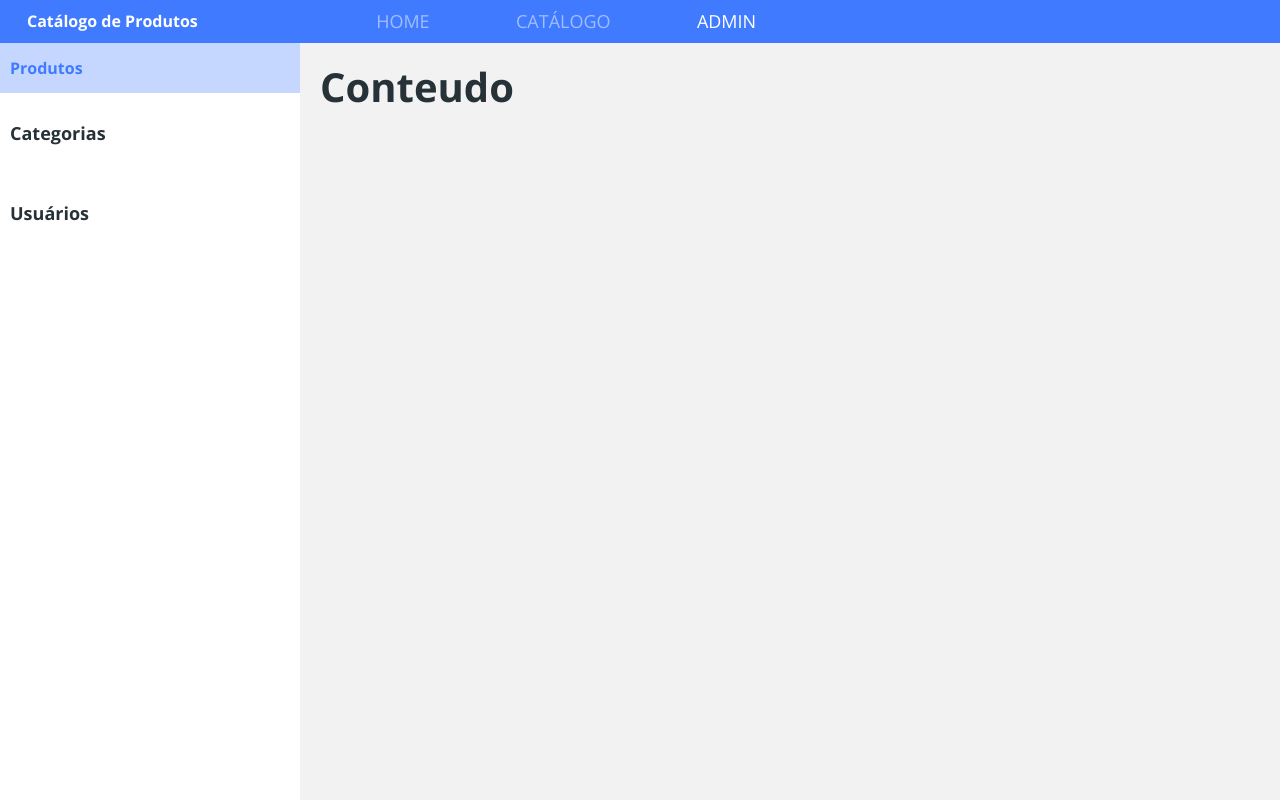
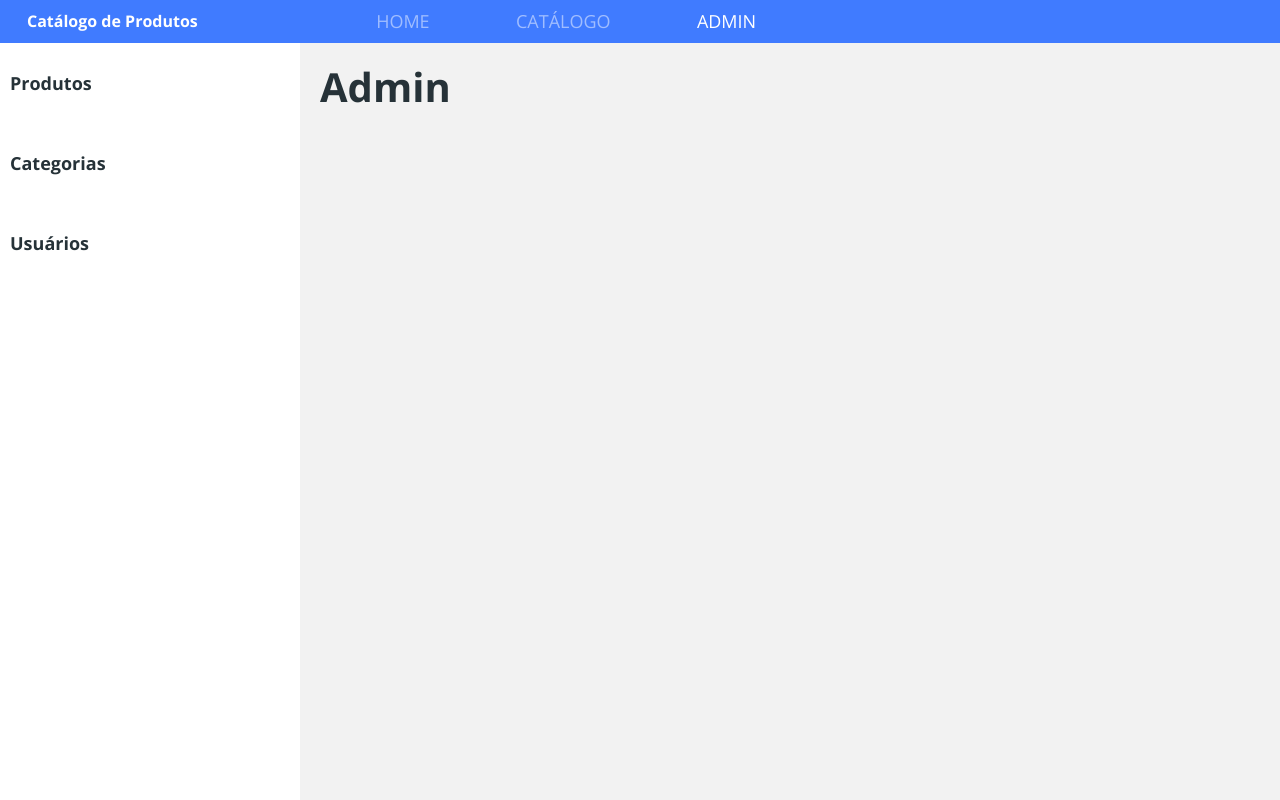
Before and after one commit to MarceloMachadoxD/CatalogoDeProdutos, a React (Create React App) app in the folder frontend/catalogodeprodutos/: page /admin in a window 1280 px wide. Built offline with nearby package versions, Linux system fonts and the light colour scheme.

Commit message:
Admin Routes Nesting

```diff
--- a/frontend/catalogodeprodutos/src/Router.tsx
+++ b/frontend/catalogodeprodutos/src/Router.tsx
@@ -1,7 +1,7 @@
 import Home from 'pages/Home';
 import Admin from 'pages/Admin';
 import Navbar from 'components/Navbar';
-import { BrowserRouter, Route, Routes } from 'react-router-dom';
+import { BrowserRouter, Route, Routes, Navigate } from 'react-router-dom';
 import Catalog from 'pages/Catalog';
 import ProductDetails from 'pages/ProductDetails';
 
@@ -11,10 +11,15 @@ const Router = () => {
       <BrowserRouter>
         <Navbar />
         <Routes>
-          <Route path="/" element={<Home />} />
-          <Route path="/products" element={<Catalog />} />
-          <Route path="/products/:productId" element={<ProductDetails />} />
-          <Route path="/admin" element={<Admin />} />
+          <Route index element={<Home />} />
+          <Route path="products" element={<Catalog />} />
+          <Route path="products/:productId" element={<ProductDetails />} />
+          <Route path="admin" element={<Admin />}>
+            <Route index element={<h1>Admin</h1>} />
+            <Route path="products" element={<h1>Product CRUD</h1>} />
+            <Route path="categories" element={<h1>Categories CRUD</h1>} />
+            <Route path="users" element={<h1>Users CRUD</h1>} />
+          </Route>
         </Routes>
       </BrowserRouter>
     </>
--- a/frontend/catalogodeprodutos/src/pages/Admin/Navbar/index.tsx
+++ b/frontend/catalogodeprodutos/src/pages/Admin/Navbar/index.tsx
@@ -1,4 +1,5 @@
 import './styles.css';
+import { NavLink } from 'react-router-dom';
 
 const Navbar = () => {
   return (
@@ -6,19 +7,19 @@ const Navbar = () => {
       <nav className="admin-nav-container">
         <ul>
           <li>
-            <a href="" className="admin-nav-item active">
+            <NavLink to="/admin/products" className="admin-nav-item">
               <p>Produtos</p>
-            </a>
+            </NavLink>
           </li>
           <li>
-            <a href="" className="admin-nav-item">
+            <NavLink to="/admin/categories" className="admin-nav-item">
               <p>Categorias</p>
-            </a>
+            </NavLink>
           </li>
           <li>
-            <a href="" className="admin-nav-item">
+            <NavLink to="/admin/users" className="admin-nav-item">
               <p>Usuários</p>
-            </a>
+            </NavLink>
           </li>
         </ul>
       </nav>
--- a/frontend/catalogodeprodutos/src/pages/Admin/index.tsx
+++ b/frontend/catalogodeprodutos/src/pages/Admin/index.tsx
@@ -1,5 +1,6 @@
 import './styles.css';
 import Navbar from './Navbar';
+import { Outlet } from 'react-router-dom';
 
 function Admin() {
   return (
@@ -7,7 +8,7 @@ function Admin() {
       <div className="admin-container">
         <Navbar />
         <div className="admin-content">
-          <h1>Conteudo</h1>
+          <Outlet />
         </div>
       </div>
     </>
```
